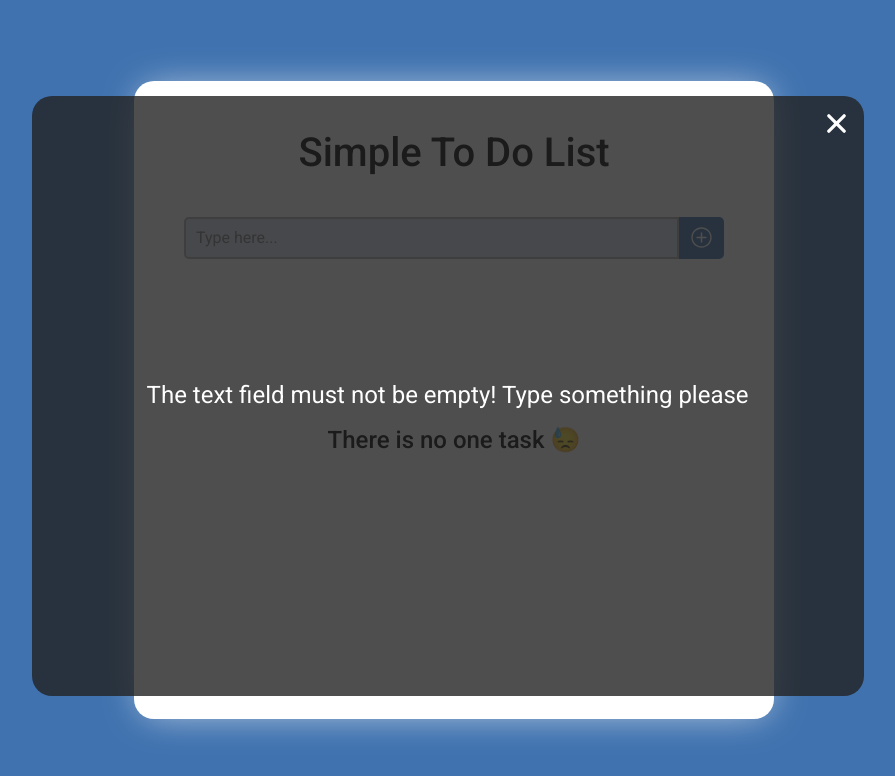
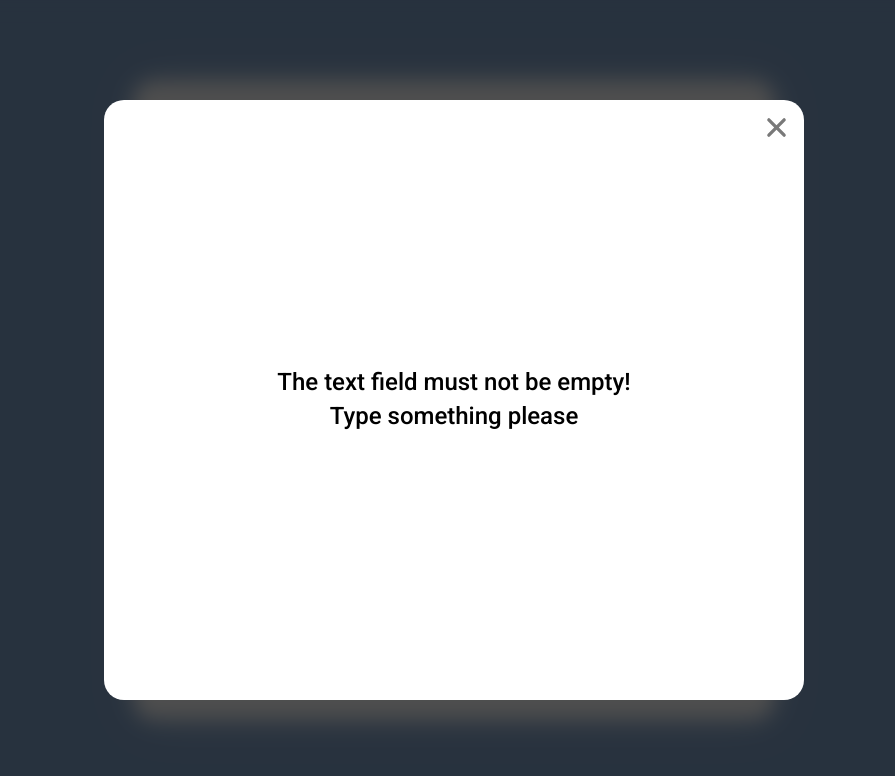
Before and after one commit to litvnvdev/todo-app_TS, a React (Vite) app: page / in a window 1280 px wide. Both pictures are taken after a click on the button 887 px from the left and 237 px from the top of the page. Shown: the top 776 px of the page, without its empty margins (186-1081 px from the left). Built offline with nearby package versions, Linux system fonts and the light colour scheme.

Commit message:
fix: close modal on container and rebuild modal ui

```diff
--- a/src/entities/modal/ui/Modal.tsx
+++ b/src/entities/modal/ui/Modal.tsx
@@ -9,12 +9,17 @@ interface ModalProps {
 
 export const Modal: React.FC<ModalProps> = ({ isOpen, onClose }) => {
   if (!isOpen) return null;
+  const handleModal = (e: any) => {
+    const isModal = e.target.closest("[data-id=modal]");
+    if (isModal) return;
+    onClose();
+  };
 
   return createPortal(
-    <ModalContainer>
-      <ModalContent>
+    <ModalContainer onClick={handleModal}>
+      <ModalContent data-id="modal">
         <ModalText>
-          The text field must not be empty! Type something please
+          The text field must not be empty! <br /> Type something please
         </ModalText>
         <ModalButton onClick={onClose}>
           <IoClose size={35} />
@@ -35,24 +40,36 @@ const fadeAnimation = keyframes`
 `;
 const ModalContainer = styled.div`
   animation: ${fadeAnimation} 200ms linear;
-  border-radius: 20px;
   position: absolute;
-  top: 12%;
-  left: 17%;
-  width: 65vw;
-  min-height: 75vh;
+  top: 0;
+  left: 0;
+  width: 100vw;
+  height: 100vh;
   z-index: 2;
+  backdrop-filter: blur(10px);
   background: rgba(34, 34, 34, 0.8);
   display: flex;
   justify-content: center;
+  align-items: center;
 `;
 const ModalContent = styled.div`
+  position: relative;
+  padding: 0 50px;
+  border-radius: 20px;
+  max-width: 700px;
+  width: 100%;
+  min-height: 600px;
+  background: #fff;
   color: #fff;
   display: flex;
   justify-content: center;
   align-items: center;
+  margin: 0 25px;
 `;
 const ModalText = styled.p`
+  font-weight: 500;
+  text-align: center;
+  color: #000;
   font-size: 1.5rem;
 `;
 const ModalButton = styled.button`
@@ -61,16 +78,19 @@ const ModalButton = styled.button`
   justify-content: center;
   outline: none;
   border: none;
-  transition: 0.3s;
+  transition: 0.4s;
   cursor: pointer;
   position: absolute;
+  top: 0;
+  right: 200px;
   background-color: transparent;
   padding: 0;
   font: inherit;
-  color: #fff;
+  color: #797979;
   top: 10px;
   right: 10px;
   &:hover {
-    color: #4b4b4b;
+    color: #444444;
+    transform: rotate(360deg);
   }
 `;
```
